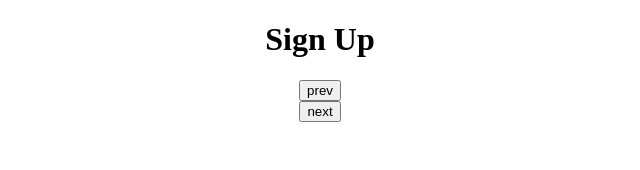
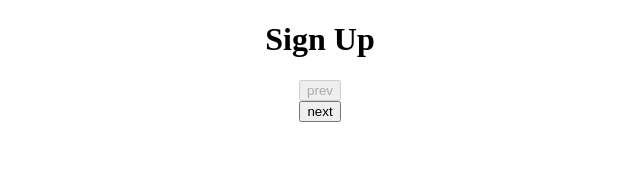
Before and after one commit to aaronsHarris/multi-step-form-react, a React (Create React App) app: page / in a window 1280 px wide. Shown: the top 170 px of the page, without its empty margins (320-960 px from the left). Built offline with nearby package versions, Linux system fonts and the light colour scheme.

Commit message:
added onclick and disabled feature for prev button

```diff
--- a/src/components/Form.jsx
+++ b/src/components/Form.jsx
@@ -9,12 +9,27 @@ function Form() {
       <div className="progress-bar"></div>
       <div className="form-container">
         <div className="header">
-<h1>{FormTitles[page]}</h1>
+          <h1>{FormTitles[page]}</h1>
         </div>
         <div className="body"></div>
         <div className="footer">
-        <button>prev</button></div>
-        <button disabled={page == FormTitles.length - 1} onClick={() => {setPage((currentPage) => currentPage + 1)}}>next</button>
+          <button
+            disabled={page == 0}
+            onClick={() => {
+              setPage((currentPage) => currentPage - 1);
+            }}
+          >
+            prev
+          </button>
+        </div>
+        <button
+          disabled={page == FormTitles.length - 1}
+          onClick={() => {
+            setPage((currentPage) => currentPage + 1);
+          }}
+        >
+          next
+        </button>
       </div>
     </div>
   );
```
